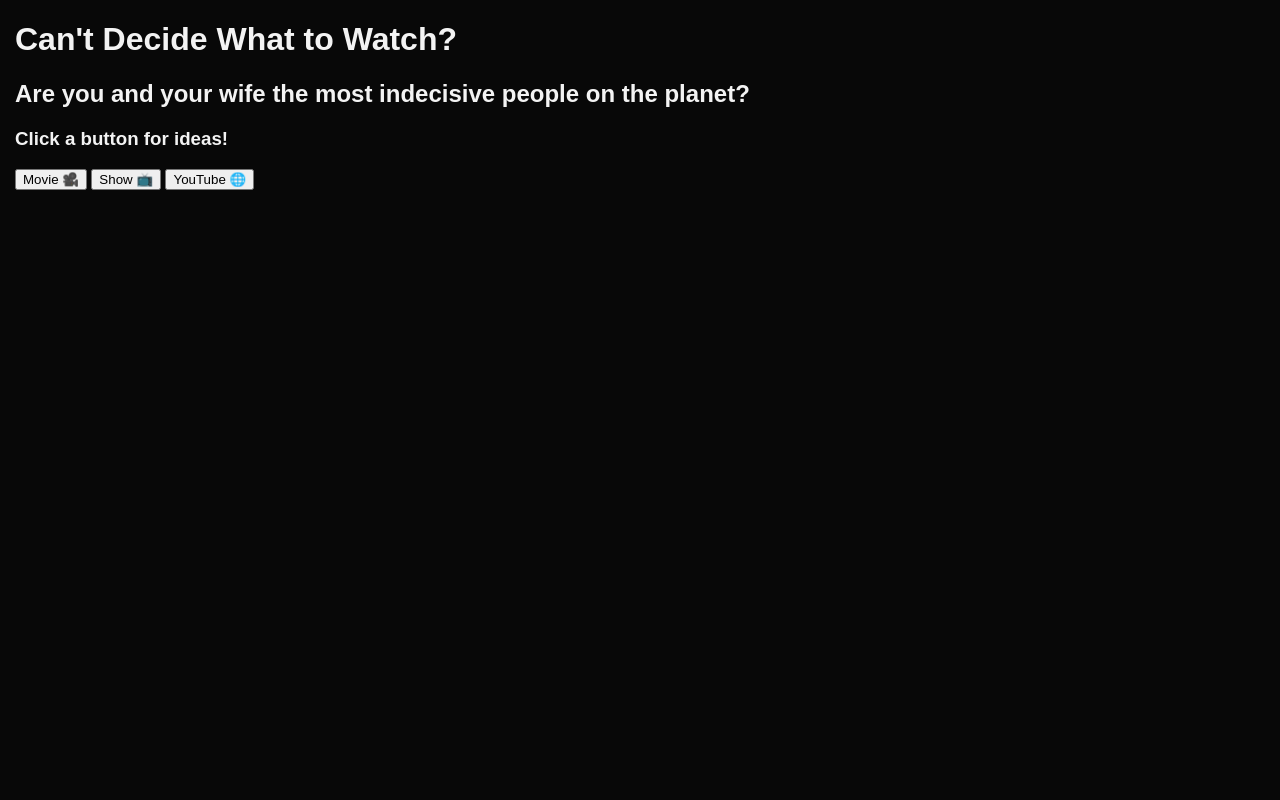
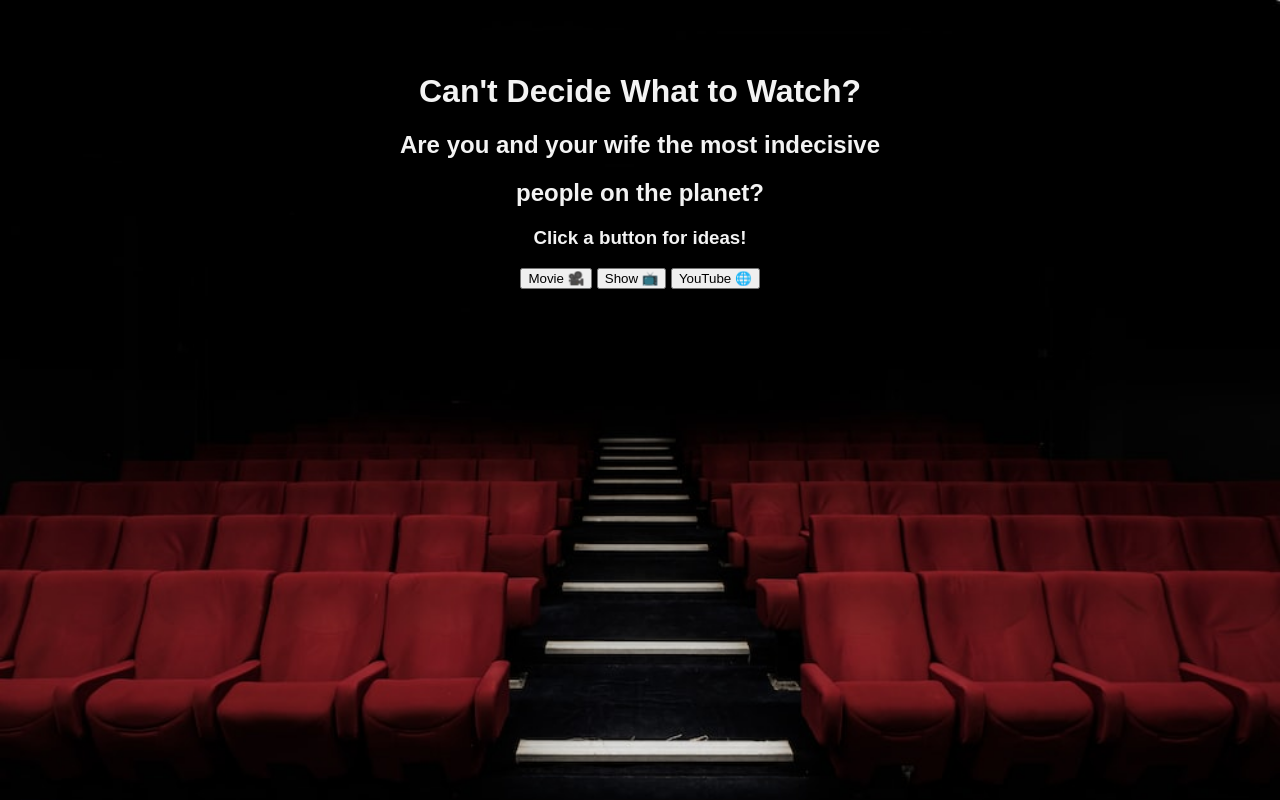
Before and after one commit to emily-robeson/What-to-Watch-ver-2, a plain HTML site: page index.html in a window 1280 px wide. Drawn offline with Linux system fonts and the light colour scheme; a web font is replaced by a local one.

Commit message:
ver final

```diff
--- a/index.html
+++ b/index.html
@@ -21,8 +21,11 @@
                     Can't Decide What to Watch?
                   </h1>
                   <h2>
-                    Are you and your wife the most indecisive people on the planet?
+                    Are you and your wife the most indecisive
                   </h2>
+
+                  <h2>people on the planet?</h2>
+
                   <h3>
                     Click a button for ideas!
                   </h3>
--- a/index.js
+++ b/index.js
@@ -58,6 +58,10 @@ let showlist = [
         idShow: 6,
         showName: 'Battlestar Galactica, Service: Peacock?, 🏴‍☠️'
         },
+    {
+        idShow: 7,
+        showName: 'Dead Little Roosters, Service: RT site'
+        },
 ];
 
 function GetShow()
--- a/resources/css/index.css
+++ b/resources/css/index.css
@@ -1,13 +1,14 @@
 body {
 	margin: 0;
-	padding-left: 15px;
+	text-align: center;
+    padding-top: 4%;
     box-sizing: border-box;
 	font-family: 'Notable', sans-serif;
     font-weight: 400;
     align-content: center;
     color: rgba(255, 255, 255, 0.952);
     background-color: rgb(8, 8, 8);
-    background-image: url("resources\visuals\theater1.jpg");
+    background-image: url("/resources/visuals/theater1.jpg");
     background-size: cover;
 }
 
```
Also changed, not shown: resources/visuals/theater2.jpg (added).
